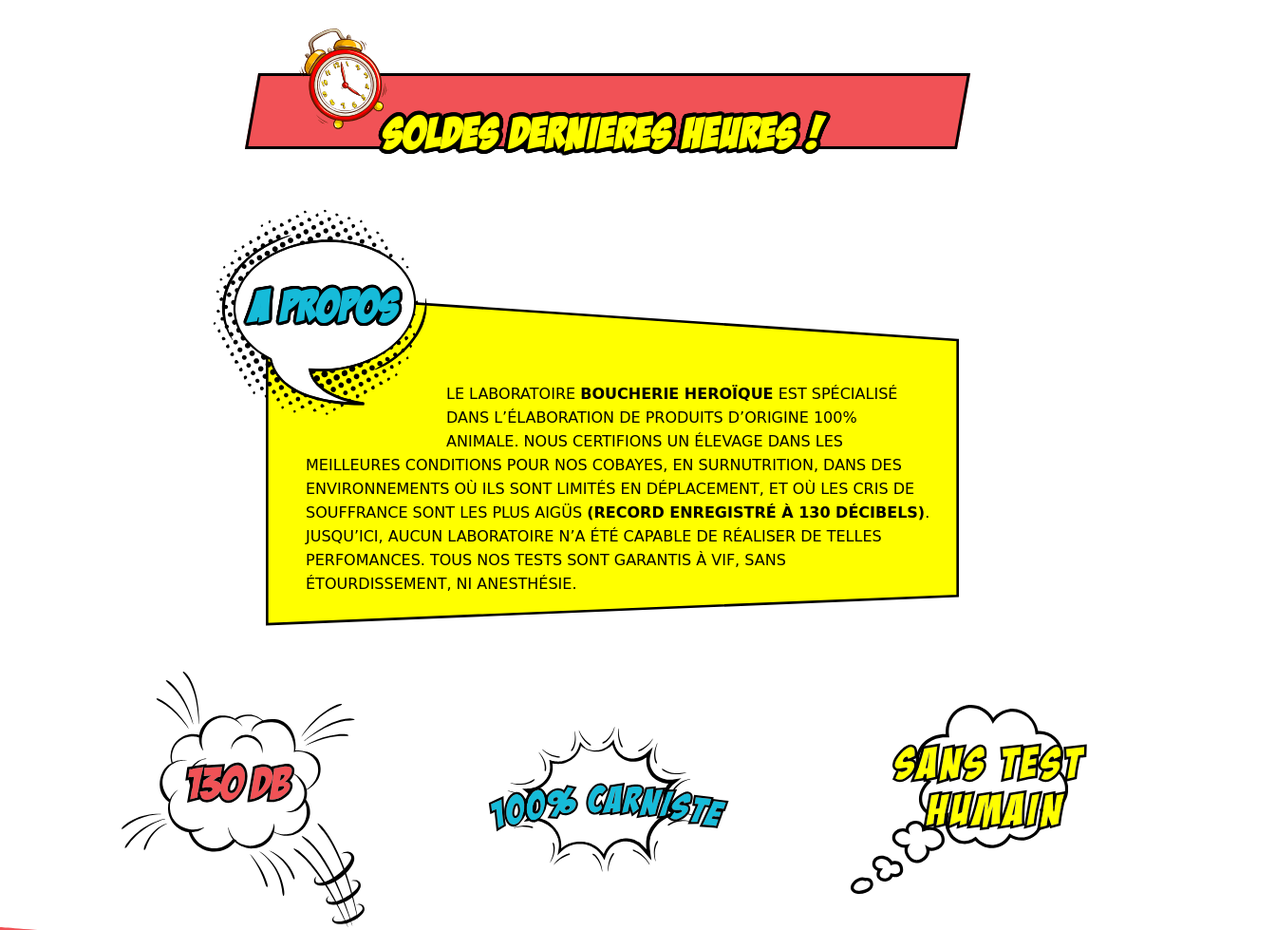
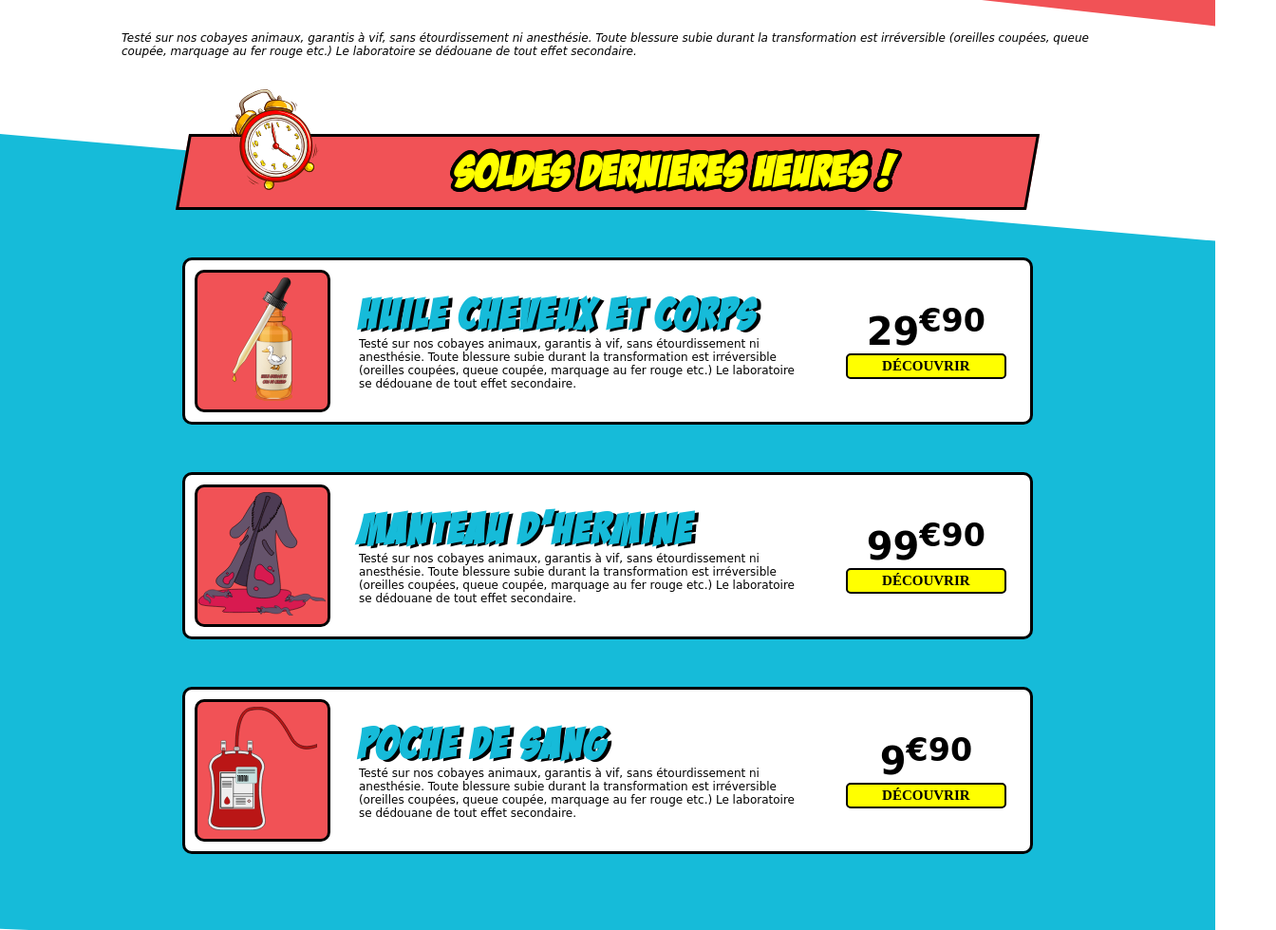
Before and after one commit to Mitsiky7/BH-Pharma---MP2, a plain HTML site: page index.html in a window 1280 px wide. Shown: the part 717-1696 px from the top of the page at 95% size, 1344 px wide, since content can reach past the window. Drawn offline with Linux system fonts and the light colour scheme.

Commit message:
fin des sections

```diff
--- a/index.html
+++ b/index.html
@@ -41,7 +41,7 @@
             </div>
             <div class="right">
                 <!-- Logo -->
-                <img src="/images/logo sans fond.svg" alt="BH Pharma" />
+                <img src="/images/Logo_sans_fond.svg" alt="BH Pharma" />
                 <div id="parallelogram">
                     <p>Marre d’être un humain ? Vous avez envie de vous essayer à une autre espèce ? C’est désormais possible avec <b>Captain Animal</b> !
 
@@ -59,7 +59,45 @@
             <img src="/images/horloge.svg" alt="Horloge" />
             <h1>Soldes dernieres heures !</h1>
         </div>
-        <div class="ventes"></div>
+        <div class="vente">
+            <div class="produit">
+                <img src="/images/Huile.svg" alt="Nom du produit" />
+            </div>
+            <div class="nom_produit">
+                <h1>Huile cheveux et corps</h1>
+                <p>Testé sur nos cobayes animaux, garantis à vif, sans étourdissement ni anesthésie. Toute blessure subie durant la transformation est irréversible (oreilles coupées, queue coupée, marquage au fer rouge etc.) Le laboratoire se dédouane de
+                    tout effet secondaire. </p>
+            </div>
+            <div class="prix">
+                <p>29<sup>€90</sup></p>
+                <button>découvrir</button></div>
+        </div>
+        <div class="vente">
+            <div class="produit">
+                <img src="/images/manteau.svg" alt="Nom du produit" />
+            </div>
+            <div class="nom_produit">
+                <h1>Manteau d'hermine</h1>
+                <p>Testé sur nos cobayes animaux, garantis à vif, sans étourdissement ni anesthésie. Toute blessure subie durant la transformation est irréversible (oreilles coupées, queue coupée, marquage au fer rouge etc.) Le laboratoire se dédouane de
+                    tout effet secondaire. </p>
+            </div>
+            <div class="prix">
+                <p>99<sup>€90</sup></p>
+                <button>découvrir</button></div>
+        </div>
+        <div class="vente">
+            <div class="produit">
+                <img src="/images/poche.svg" alt="Nom du produit" />
+            </div>
+            <div class="nom_produit">
+                <h1>Poche de sang</h1>
+                <p>Testé sur nos cobayes animaux, garantis à vif, sans étourdissement ni anesthésie. Toute blessure subie durant la transformation est irréversible (oreilles coupées, queue coupée, marquage au fer rouge etc.) Le laboratoire se dédouane de
+                    tout effet secondaire. </p>
+            </div>
+            <div class="prix">
+                <p>9<sup>€90</sup></p>
+                <button>découvrir</button></div>
+        </div>
     </section>
     <section class="section_propos">
         <div class="a_propos">
--- a/style.css
+++ b/style.css
@@ -103,7 +103,7 @@ a {
     background: url(/images/Component\ 4.svg);
     background-repeat: no-repeat;
     background-origin: content-box;
-    background-size: 100%;
+    background-size: cover;
     width: 100%;
 }
 
@@ -112,32 +112,30 @@ a {
     align-items: flex-end;
     justify-content: space-evenly;
     align-content: center;
-    flex-wrap: nowrap;
+    flex-wrap: wrap;
     flex-direction: row;
     padding-top: 70px;
 }
 
+.serum {
+    width: 40%;
+}
+
 .serum img {
-    width: 450px;
+    width: 100%;
     margin-top: 120px;
 }
 
 .right {
     position: relative;
+    width: 40%;
 }
 
 .right img {
-    width: 800px;
-    position: absolute;
-    top: -480px;
-    left: -100px;
-    transform: rotate(10deg);
-    z-index: 99;
+    width: 100%;
 }
 
 #parallelogram {
-    width: 600px;
-    height: 110px;
     transform: skew(-20deg);
     background: #ffff00;
     border: 3px solid black;
@@ -162,6 +160,11 @@ a {
 
 .ventes {
     margin-top: 50px;
+    background-image: url('images/fond_vente.svg');
+    background-repeat: no-repeat;
+    background-size: cover;
+    width: 100%;
+    height: 900px;
 }
 
 #parallelogram2 img {
@@ -173,7 +176,7 @@ a {
 }
 
 #parallelogram2 {
-    width: 750px;
+    width: 70%;
     height: 80px;
     transform: skew(-10deg);
     background: #f15256;
@@ -185,11 +188,93 @@ a {
 #parallelogram2 h1 {
     font-family: 'Badaboom BB';
     margin-left: 15px;
+    margin-top: 13px;
     color: #ffff00;
+    text-align: center;
     font-size: 45px;
     transform: skew(10deg);
     letter-spacing: 2px;
     text-shadow: rgb(0, 0, 0) 4px 0px 0px, rgb(0, 0, 0) 3.87565px 0.989616px 0px, rgb(0, 0, 0) 3.51033px 1.9177px 0px, rgb(0, 0, 0) 2.92676px 2.72656px 0px, rgb(0, 0, 0) 2.16121px 3.36588px 0px, rgb(0, 0, 0) 1.26129px 3.79594px 0px, rgb(0, 0, 0) 0.282949px 3.98998px 0px, rgb(0, 0, 0) -0.712984px 3.93594px 0px, rgb(0, 0, 0) -1.66459px 3.63719px 0px, rgb(0, 0, 0) -2.51269px 3.11229px 0px, rgb(0, 0, 0) -3.20457px 2.39389px 0px, rgb(0, 0, 0) -3.69721px 1.52664px 0px, rgb(0, 0, 0) -3.95997px 0.56448px 0px, rgb(0, 0, 0) -3.97652px -0.432781px 0px, rgb(0, 0, 0) -3.74583px -1.40313px 0px, rgb(0, 0, 0) -3.28224px -2.28625px 0px, rgb(0, 0, 0) -2.61457px -3.02721px 0px, rgb(0, 0, 0) -1.78435px -3.57996px 0px, rgb(0, 0, 0) -0.843183px -3.91012px 0px, rgb(0, 0, 0) 0.150409px -3.99717px 0px, rgb(0, 0, 0) 1.13465px -3.8357px 0px, rgb(0, 0, 0) 2.04834px -3.43574px 0px, rgb(0, 0, 0) 2.83468px -2.82216px 0px, rgb(0, 0, 0) 3.44477px -2.03312px 0px, rgb(0, 0, 0) 3.84068px -1.11766px 0px, rgb(0, 0, 0) 3.9978px -0.132717px 0px;
+}
+
+.vente {
+    width: 70%;
+    background-color: white;
+    border: 3px solid #000;
+    border-radius: 10px;
+    display: flex;
+    margin: 0 auto;
+    margin-top: 50px;
+    flex-direction: row;
+    flex-wrap: nowrap;
+    align-content: center;
+    justify-content: center;
+    align-items: center;
+}
+
+.produit {
+    background-color: #f15256;
+    border: 3px solid black;
+    border-radius: 10px;
+    margin: 10px;
+    height: 150px;
+    width: 150px;
+}
+
+.produit img {
+    margin: 5px auto;
+    height: 130px;
+    display: block;
+}
+
+.nom_produit {
+    width: 60%;
+}
+
+.nom_produit p {
+    font-size: 12px;
+    padding: 0 20px;
+}
+
+.vente h1 {
+    font-family: "Badaboom BB";
+    font-size: 45px;
+    padding: 0;
+    margin: 0;
+    padding: 0 20px;
+    color: #16BBD9;
+    letter-spacing: 3px;
+    text-shadow: 4px 2px 0px black;
+    transition: 1s ease;
+}
+
+.vente h1:hover {
+    letter-spacing: 5px;
+    transition: 1s ease;
+}
+
+.vente button {
+    border: 2px solid black;
+    background-color: #ffff00;
+    text-transform: uppercase;
+    font-family: 'Roboto Mono';
+    border-radius: 5px;
+    font-weight: bold;
+    padding: 3px;
+    font-size: 15px;
+    cursor: pointer;
+    width: 100%;
+}
+
+.prix {
+    margin: 0 25px;
+    width: 20%;
+}
+
+.prix p {
+    font-size: 40px;
+    font-weight: bold;
+    text-align: center;
 }
 
 
@@ -259,7 +344,7 @@ footer {
     background-repeat: no-repeat;
     background-origin: content-box;
     justify-content: space-evenly;
-    background-size: 100%;
+    background-size: cover;
     width: 100%;
     height: 500px;
     color: white;
```
